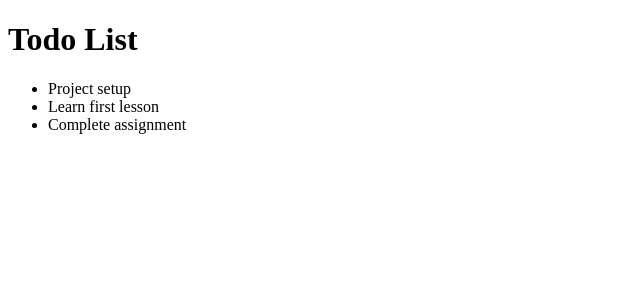
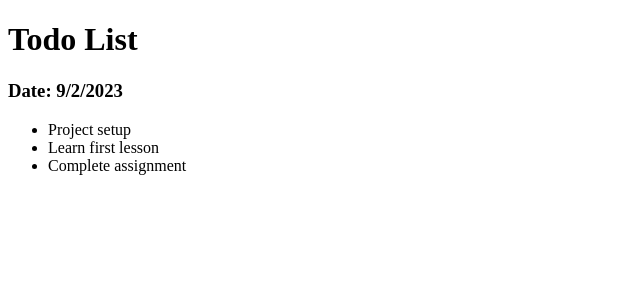
Before and after one commit to akhhanna20/react-todo, a React (Create React App) app: page / in a window 1280 px wide. Shown: the top 300 px of the page, without its empty margins (0-640 px from the left). Built offline with nearby package versions, Linux system fonts and the light colour scheme.

Commit message:
Added devDependencies,added date in App.js

```diff
--- a/public/index.html
+++ b/public/index.html
@@ -4,7 +4,10 @@
     <meta charset="utf-8" />
     <link rel="icon" href="%PUBLIC_URL%/favicon.ico" />
     <meta name="viewport" content="width=device-width, initial-scale=1" />
-    <meta name="description" content="Web site created using create-react-app" />
+    <meta
+      name="description"
+      content="Web site created using create-react-app"
+    />
     <!--
       Notice the use of %PUBLIC_URL% in the tags above.
       It will be replaced with the URL of the `public` folder during the build.
--- a/src/App.js
+++ b/src/App.js
@@ -15,10 +15,15 @@ const todoList = [
   },
 ];
 
+const today = new Date();
 function App() {
   return (
     <div>
       <h1>Todo List</h1>
+      <h3>
+        Date: {today.getMonth()}/{today.getDate()}/{today.getFullYear()}
+      </h3>
+
       <ul>
         {todoList.map(function (listItem) {
           return <li key={listItem.id}>{listItem.title}</li>;
```
Also changed, not shown: package.json (+7 -1 lines), 1 other file (tests, documents, lock files or other folders).
